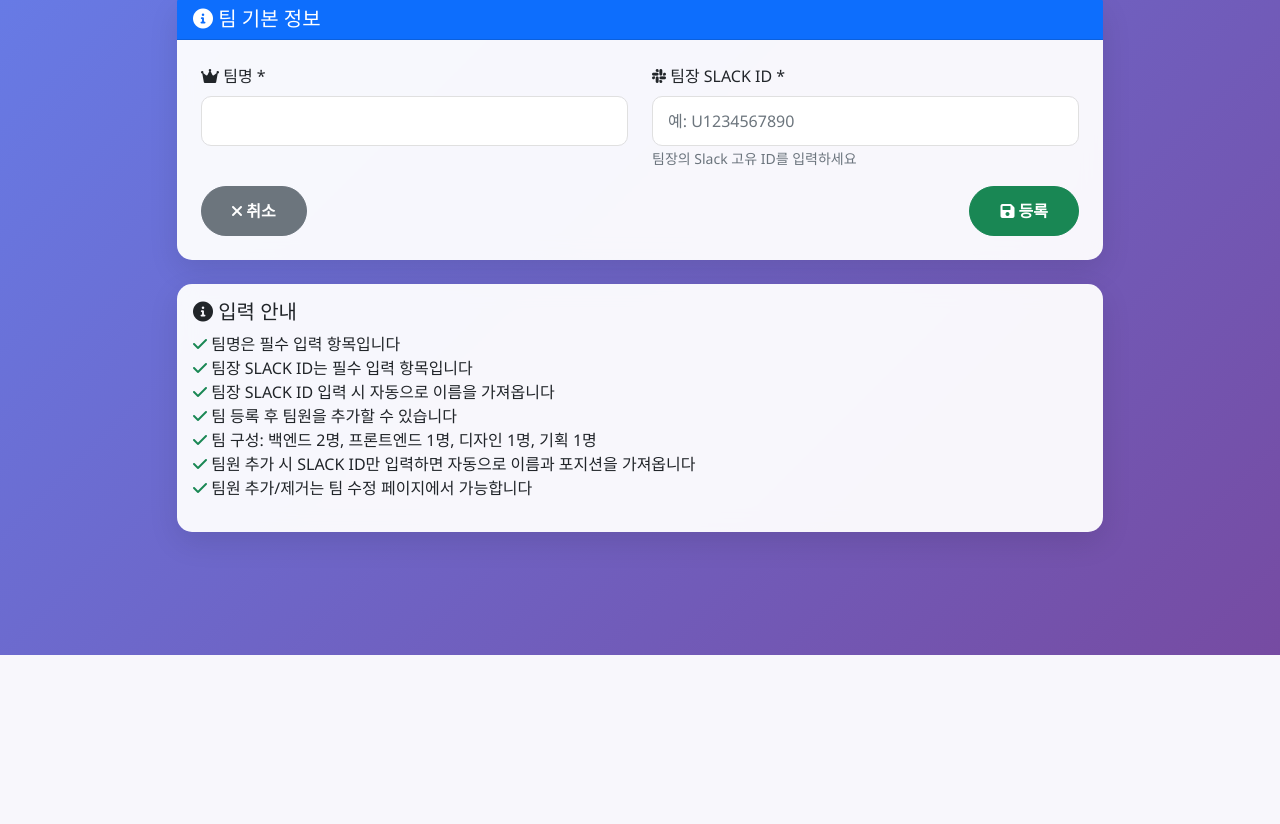
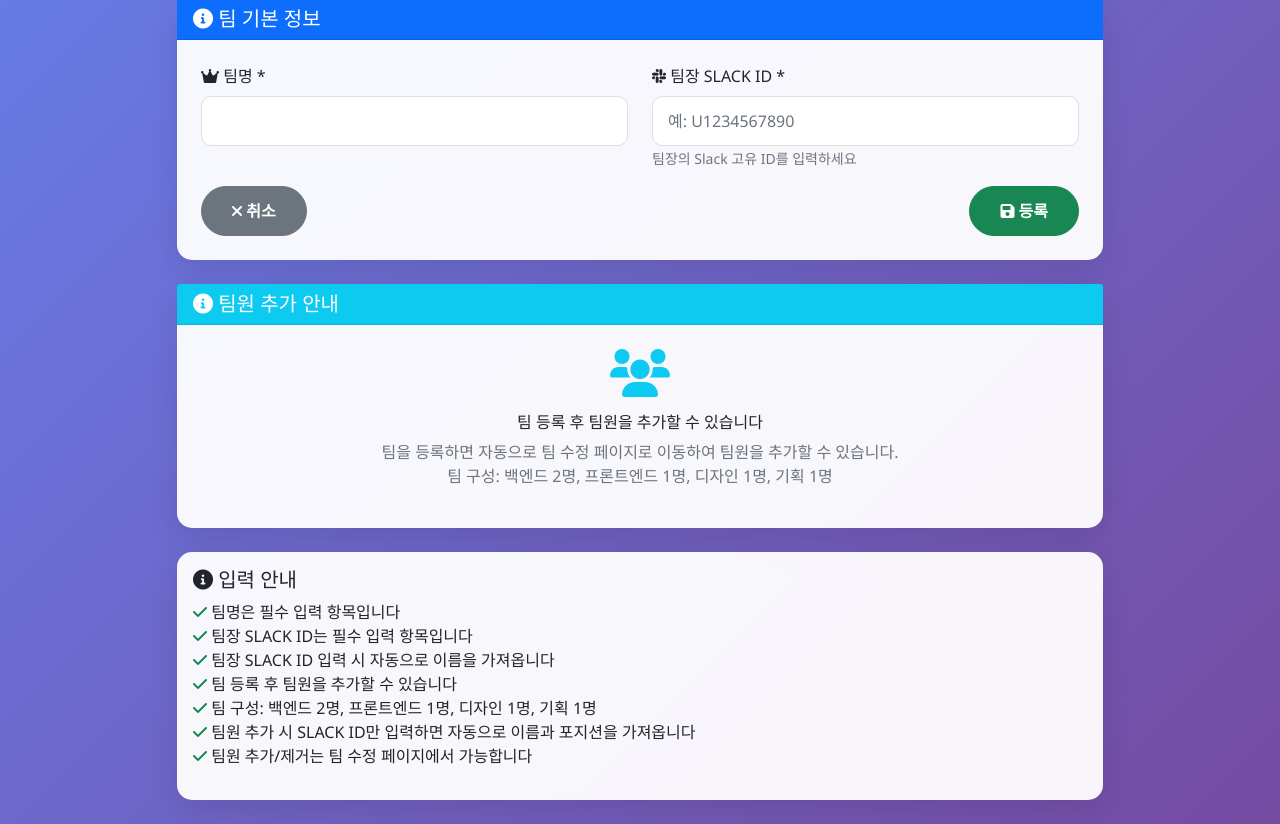
Before and after one commit to jspark6815/worunie-2025, a FastAPI app: page /teams/add in a window 1280 px wide. Shown: the part 145-969 px from the top of the page. Before the commit the page ends 800 px from the top, so only its background shows below. Run offline with FastAPI, Linux system fonts and the light colour scheme.

Commit message:
feat: Improve team creation flow and UI guidance
- Updated the team creation process to redirect to the team edit page after a new team is created, allowing immediate member addition.
- Added a new informational section in the team form template to guide users on adding team members after registration.
- Adjusted the calculation of total team members to exclude the team leader for clarity in team type determination.

```diff
--- a/app/db_viewer.py
+++ b/app/db_viewer.py
@@ -276,9 +276,12 @@ async def add_team(request: Request,
             VALUES (?, ?, ?, ?, 1)
         """, (name, creator_slack_id, creator_name, datetime.now()))
 
+        # 새로 생성된 팀의 ID 가져오기
+        team_id = cursor.lastrowid
+
         conn.commit()
         conn.close()
-        return RedirectResponse(url="/teams", status_code=302)
+        return RedirectResponse(url=f"/teams/edit/{team_id}", status_code=302)
     except Exception as e:
         conn.rollback()
         conn.close()
--- a/app/team_service.py
+++ b/app/team_service.py
@@ -296,7 +296,7 @@ class TeamBuildingService:
                     position_counts[mapped_position] = 1
 
             # 팀 유형 결정 (포지션 제한 없이 인원수만으로 판단)
-            total_members = len(members) + 1  # 팀장 포함
+            total_members = len(members)  # 팀장 포함
             if total_members >= 5:
                 team_type = "5인팀"
                 required_composition = {"최대 인원": 5}
--- a/templates/team_form.html
+++ b/templates/team_form.html
@@ -120,6 +120,28 @@
 
                 {% if action == 'edit' and team %}
                 <!-- 팀원 관리 섹션 -->
+                {% elif action == 'add' %}
+                <!-- 팀원 추가 안내 섹션 -->
+                <div class="card form-card mb-4">
+                    <div class="card-header bg-info text-white">
+                        <h5 class="mb-0">
+                            <i class="fas fa-info-circle"></i> 팀원 추가 안내
+                        </h5>
+                    </div>
+                    <div class="card-body p-4">
+                        <div class="text-center">
+                            <i class="fas fa-users fa-3x text-info mb-3"></i>
+                            <h6>팀 등록 후 팀원을 추가할 수 있습니다</h6>
+                            <p class="text-muted">
+                                팀을 등록하면 자동으로 팀 수정 페이지로 이동하여 팀원을 추가할 수 있습니다.<br>
+                                팀 구성: 백엔드 2명, 프론트엔드 1명, 디자인 1명, 기획 1명
+                            </p>
+                        </div>
+                    </div>
+                </div>
+                {% endif %}
+
+                {% if action == 'edit' and team %}
                 <div class="card form-card mb-4">
                     <div class="card-header bg-success text-white">
                         <h5 class="mb-0">
```
